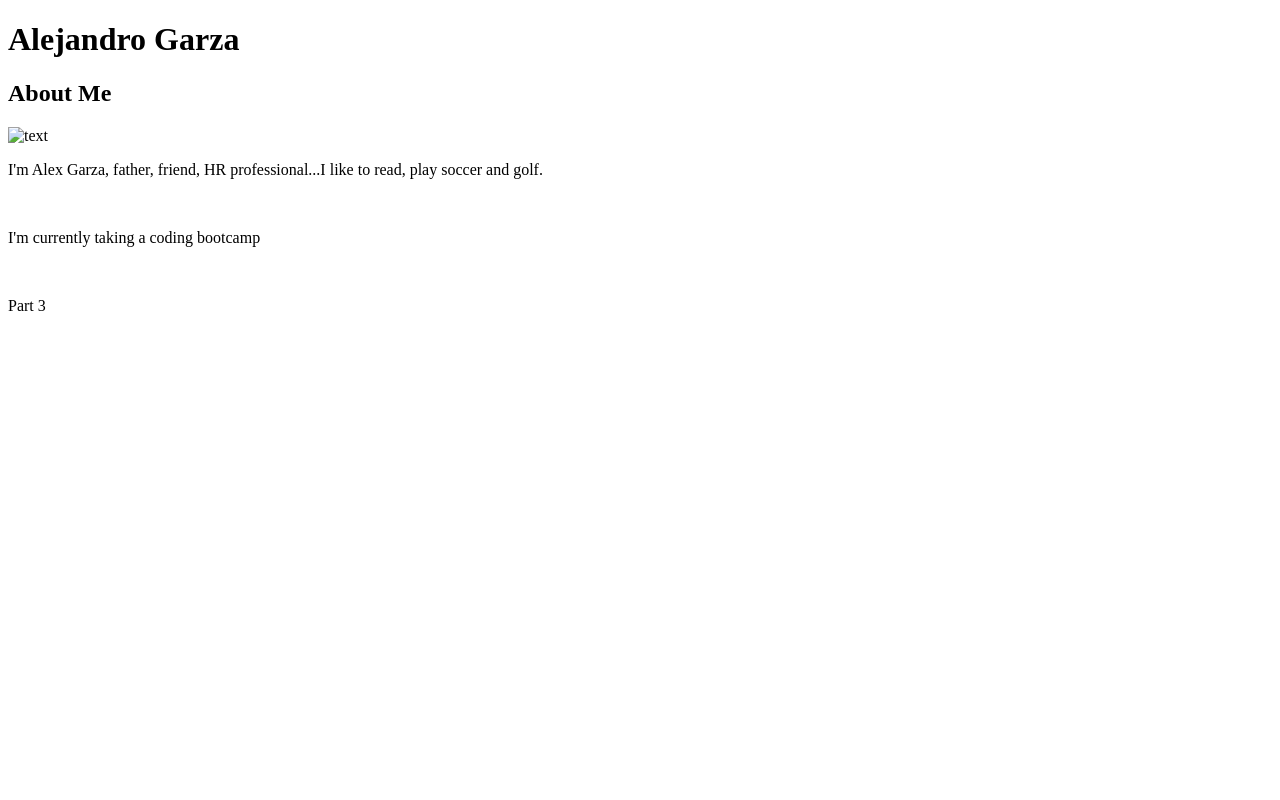
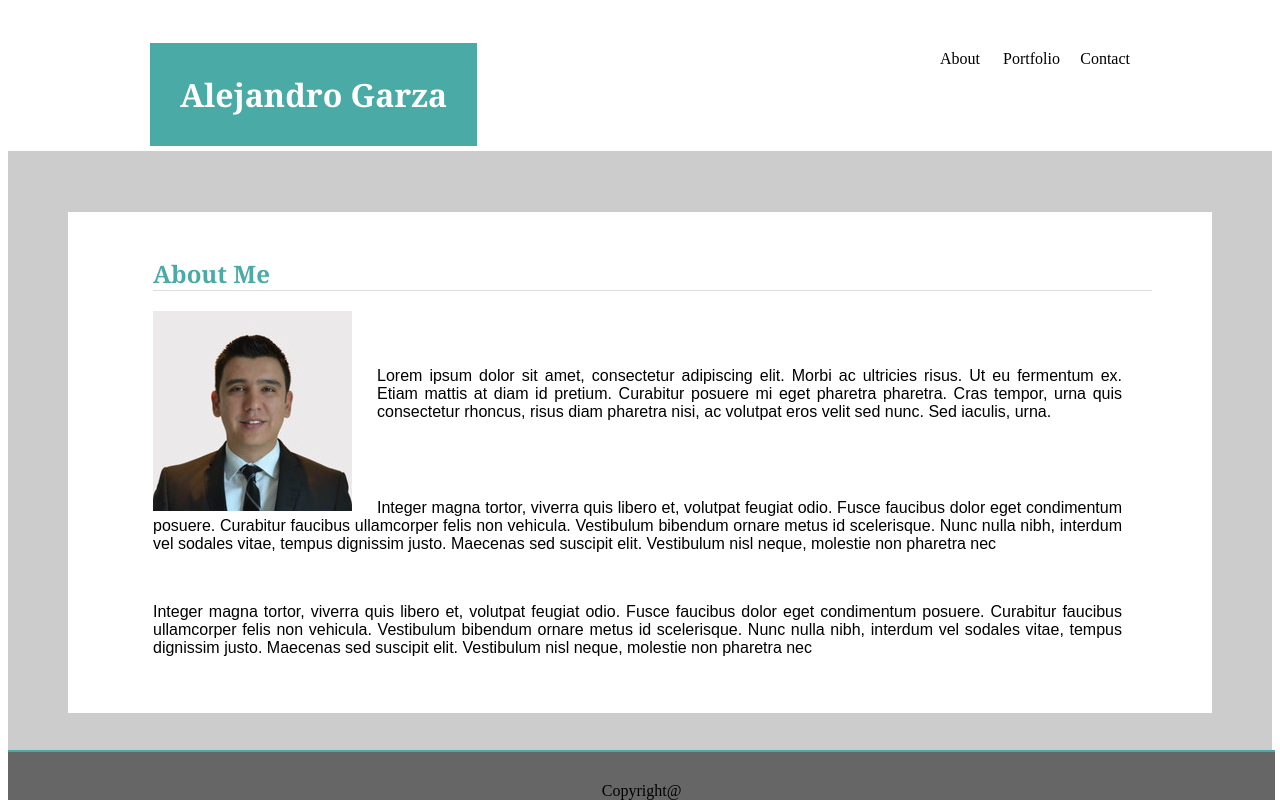
Before and after one commit to avilano/Basic-Portfolio-1, a plain HTML site: page portfolio.html in a window 1280 px wide. Drawn offline with Linux system fonts and the light colour scheme.

Commit message:
Homework

```diff
--- a/assets/css/style.css
+++ b/assets/css/style.css
@@ -0,0 +1,136 @@
+header {
+    border-bottom: 1px solid #cccccc;
+    padding: 50px;
+    margin:0;
+    font-family: Georgia, 'Times New Roman', Times, serif;
+    background: #ffffff;
+    top: 0;
+}
+
+body {
+    overflow-y: hidden;
+}
+
+h1 {
+    padding:30px;
+    background-color: #4aaaa5;
+    display: inline;
+    color: white;
+    text-align: center;
+    margin-left: 120px;
+    margin-bottom: 0 auto;
+    position: relative;
+    top: 15px;
+    right: 28px;
+}
+
+#A {
+    position: absolute;
+    text-align: right;
+    top:10px;
+    right:300px;
+    padding-top: 40px;
+}
+
+#B {
+    position: absolute;
+    text-align: right;
+    top:10px;
+    right:220px;
+    padding-top: 40px;
+}
+
+#C {
+    position: absolute;
+    text-align: right;
+    top:10px;
+    right:150px;
+    padding-top:40px;
+}
+
+.V  {
+    width:100%;
+    background:#cccccc;
+    bottom:0;
+}
+
+h2 {
+    margin-left: 25px;
+    border-bottom:1px solid #dddddd;
+    font-family: Georgia, 'Times New Roman', Times, serif;
+    color: #4aaaa5;
+}
+
+.w3-container {
+    background-color: #ffffff;
+    padding: 60px;
+    padding-top: 25px;
+    padding-bottom: 40px;
+    border:60px;
+    border-style: solid;
+    border-color:#cccccc;
+    font-family: Arial, Helvetica, sans-serif;
+}
+
+#bio-image {
+    float: left;
+    margin-left: 25px;
+    margin-right: 25px;
+}
+
+.A {
+    margin-top: 20px;
+    margin-bottom: 20px;
+    background: white;
+}
+
+#Part1 {
+    Padding-top: 40px;
+    padding-right: 30px;
+    width:auto;
+    text-align: justify;
+}
+
+#Part2 {
+    Padding-top: 10px;
+    padding-right: 30px;
+    padding-left: 25px;
+    width:auto;
+    text-align: justify;
+}
+
+#Part3 {
+    padding-right: 30px;
+    padding-left: 25px;
+    width:auto;
+    text-align: justify;
+}
+
+#W {
+    Padding-top:30px;
+    text-align-last: center;
+    background: #666666;
+    border-top: 2px solid #4aaaa5;
+    bottom:0;
+    width: 99%;
+    position: fixed;
+    text-align: center;
+}
+
+.container  {
+    padding: 150px;
+    padding-top:0px;
+    padding-bottom: 0px;
+    padding-right: 0px;
+    padding-left: 0px;
+    margin-right: 0px;
+    background: #ffffff;
+    border: 60px;
+    border-style: solid;
+    border-color:#cccccc;
+    margin: 0%;
+}
+
+.Y {
+    margin-left:80px;
+}
--- a/portfolio.html
+++ b/portfolio.html
@@ -9,33 +9,57 @@
     <script src="main.js"></script>
 </head>
 <body>
+
 <header>
+
     <h1>Alejandro Garza</h1>
+
 </header>
+
+    <div id="A">About</div>
+    <div id="B">Portfolio</div>
+    <div id="C">Contact</div>
+
+<section class="V">
+
+    <div class="w3-container">
 
     <h2>About Me</h2>
 
-    <div class="container">
+        <img src="Foto.jpg" alt="Alejandro" id="bio-image">
+
         <section id="Part1">
 
-        <img src="Foto.jpg" alt="text" id="bio-image">
-
-        <p>I'm Alex Garza, father, friend, HR professional...I like to read, play soccer and golf.</p>
+            <p>
+            Lorem ipsum dolor sit amet, consectetur adipiscing elit. Morbi ac ultricies risus.
+            Ut eu fermentum ex. Etiam mattis at diam id pretium. Curabitur posuere mi eget
+            pharetra pharetra. Cras tempor, urna quis consectetur rhoncus, risus diam pharetra
+            nisi, ac volutpat eros velit sed nunc. Sed iaculis, urna.
+            </p>
 
         </section>
         <br>
+        <br>
         <section id="Part2">
 
-        <p>I'm currently taking a coding bootcamp</p>
+            <p>Integer magna tortor, viverra quis libero et, volutpat feugiat odio. Fusce faucibus dolor
+                eget condimentum posuere. Curabitur faucibus ullamcorper felis non vehicula. Vestibulum
+                bibendum ornare metus id scelerisque. Nunc nulla nibh, interdum vel sodales vitae, tempus
+                dignissim justo. Maecenas sed suscipit elit. Vestibulum nisl neque, molestie non pharetra nec</p>
 
         </section>
         <br>
         <section id="Part3">
 
-        <p>Part 3</p>
+            <p>Integer magna tortor, viverra quis libero et, volutpat feugiat odio. Fusce faucibus dolor
+                    eget condimentum posuere. Curabitur faucibus ullamcorper felis non vehicula. Vestibulum
+                    bibendum ornare metus id scelerisque. Nunc nulla nibh, interdum vel sodales vitae, tempus
+                    dignissim justo. Maecenas sed suscipit elit. Vestibulum nisl neque, molestie non pharetra nec</p>
 
         </section>
     </div>
-    <br>
+
+</section>
 </body>
+<footer id="W">Copyright@</footer>
 </html>
```
Also changed, not shown: contact.html (+42 -0 lines), Foto.jpg (added). Lines whose indentation alone changed are shown as unchanged.
